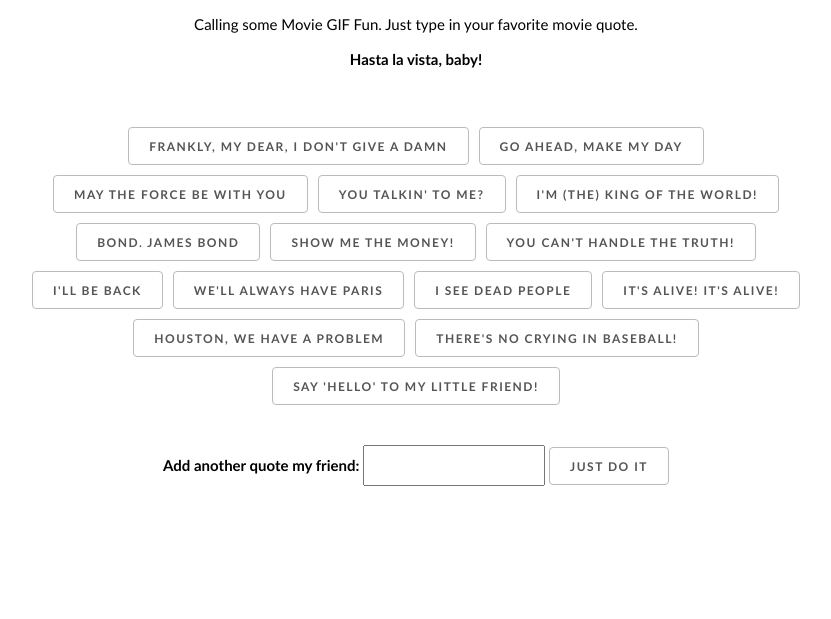
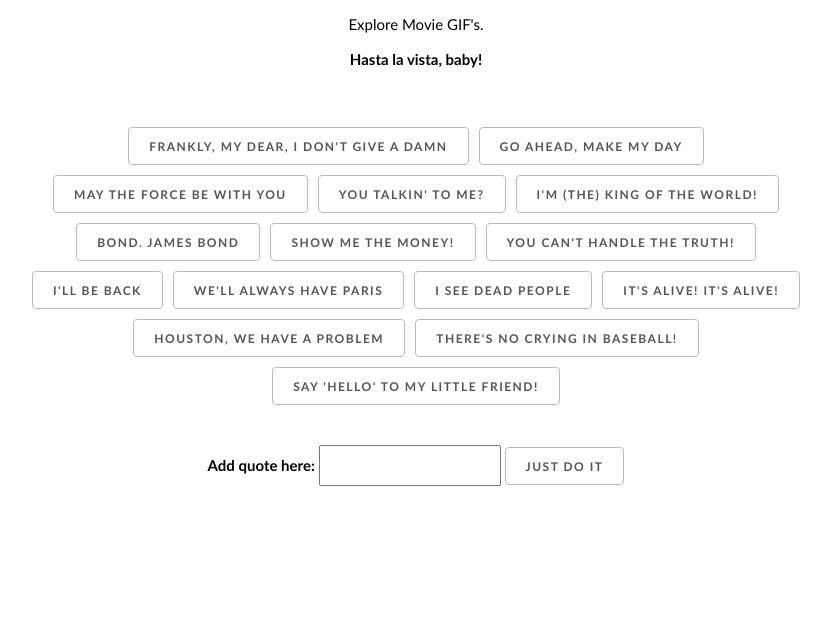
Before and after one commit to chuymgzz/gifStastic, a plain HTML site: page index.html in a window 1280 px wide. Shown: the part 98-717 px from the top of the page, without its empty margins (224-1055 px from the left). Drawn offline with nearby package versions, Linux system fonts and the light colour scheme.

Commit message:
Update index.html

```diff
--- a/index.html
+++ b/index.html
@@ -26,7 +26,7 @@
         </header>
 <!--Instructions-->
         <div class="instructions">
-          <p class="intro__desc">Calling some Movie GIF Fun. Just type in your favorite movie quote. <br><strong>Hasta la vista, baby!</strong></p>
+          <p class="intro__desc">Explore Movie GIF's. <br><strong>Hasta la vista, baby!</strong></p>
           <br>
         </div>
 <!--Game-->
@@ -36,7 +36,7 @@
           <br>
             <div id="form">
               <form id="quote-form">
-                <label for="quote-input">Add another quote my friend:</label>
+                <label for="quote-input">Add quote here:</label>
                 <input type="text" id="quote-input">
                 <input id="addQuote" type="submit" value="JUST DO IT">
               </form>
```
